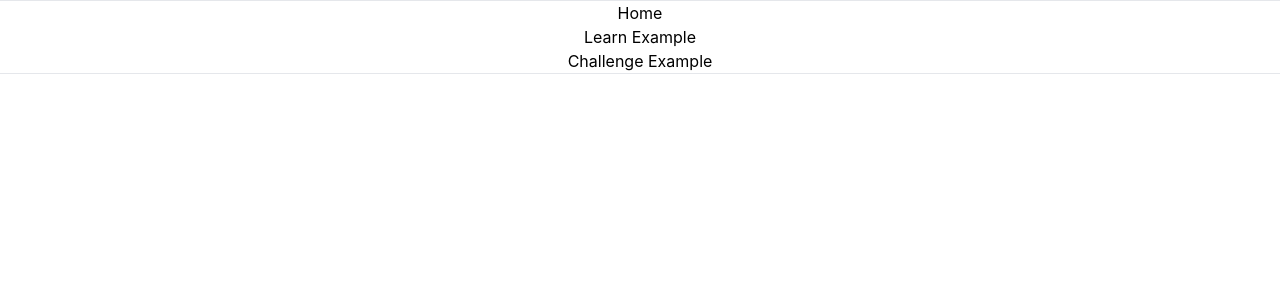
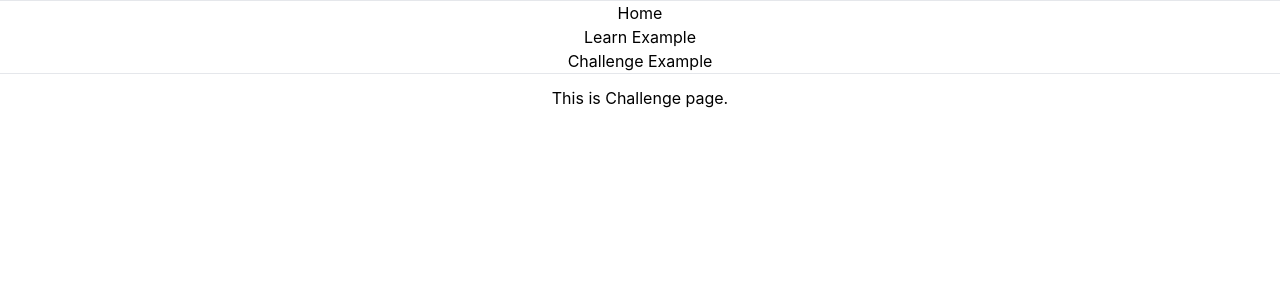
Before and after one commit to alphatero/f2e_scrum_frontend, a React (Create React App) app: page /ExampleChallenge in a window 1280 px wide. Shown: the top 300 px of the page. Built offline with nearby package versions, Linux system fonts and the light colour scheme.

Commit message:
fix:rename file name and className

```diff
--- a/src/App.js
+++ b/src/App.jsx
@@ -5,9 +5,9 @@ import {
   Route,
 } from 'react-router-dom';
 import NavBar from './components/NavBar';
-import ExampleLearn from './views/learn';
-import ExampleChallenge from './views/challenge';
-import Home from './views';
+import ExampleLearn from './views/ExampleLearn';
+import ExampleChallenge from './views/ExampleChallenge';
+import Home from './views/Home';
 import './App.css';
 
 function App() {
@@ -21,8 +21,8 @@ function App() {
         <hr />
         <Routes>
           <Route path="/" element={<Home />} />
-          <Route path="/learn" element={<ExampleLearn />} />
-          <Route path="/challenge" element={<ExampleChallenge />} />
+          <Route path="/ExampleLearn" element={<ExampleLearn />} />
+          <Route path="/ExampleChallenge" element={<ExampleChallenge />} />
         </Routes>
       </Router>
     </div>
--- a/src/components/NavBar.jsx
+++ b/src/components/NavBar.jsx
@@ -11,10 +11,10 @@ function NavBar() {
           <Link to="/">Home</Link>
         </li>
         <li>
-          <Link to="/learn">Learn Example</Link>
+          <Link to="/ExampleLearn">Learn Example</Link>
         </li>
         <li>
-          <Link to="/challenge">Challenge Example</Link>
+          <Link to="/ExampleChallenge">Challenge Example</Link>
         </li>
       </ul>
 
--- a/src/views/challenge.js
+++ b/src/views/ExampleChallenge.jsx
@@ -3,7 +3,7 @@ import React from 'react';
 function ExampleChallenge() {
   return (
 
-    <div className="ExampleChallenge">
+    <div className="mt-3">
       This is Challenge page.
     </div>
   );
--- a/src/views/learn.js
+++ b/src/views/ExampleLearn.jsx
@@ -2,7 +2,7 @@ import React from 'react';
 
 function ExampleLearn() {
   return (
-    <div className="ExampleLearn">
+    <div className="mt-3">
       This is Learning page.
     </div>
   );
--- a/src/views/index.js
+++ b/src/views/Home.jsx
@@ -3,7 +3,7 @@ import React from 'react';
 function Home() {
   return (
 
-    <div className="Home">
+    <div className="mt-3">
       This is home page.
     </div>
   );
```
